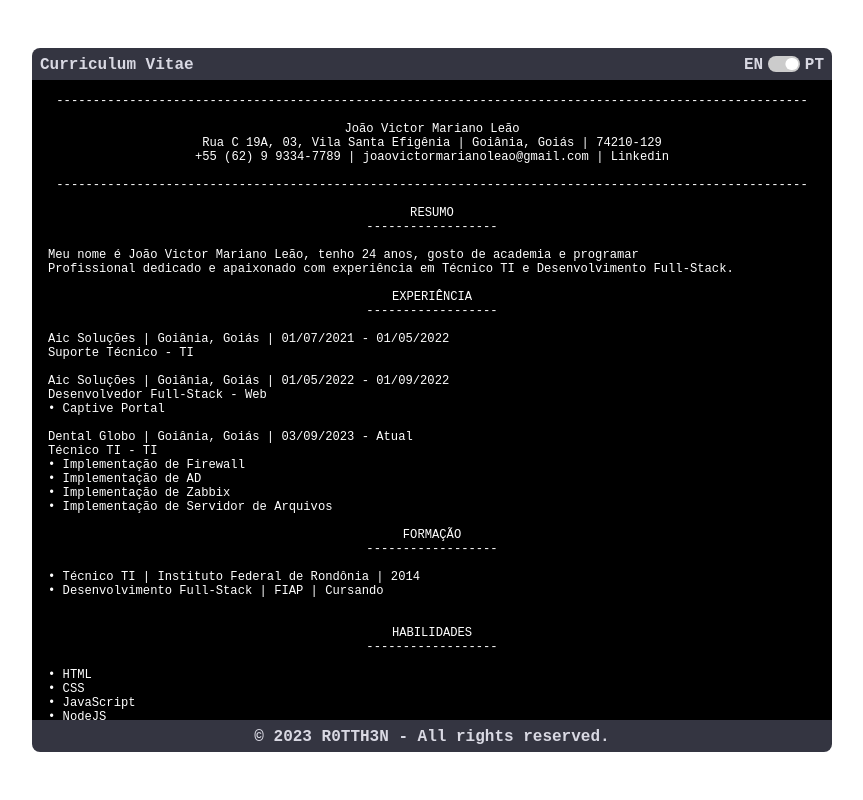
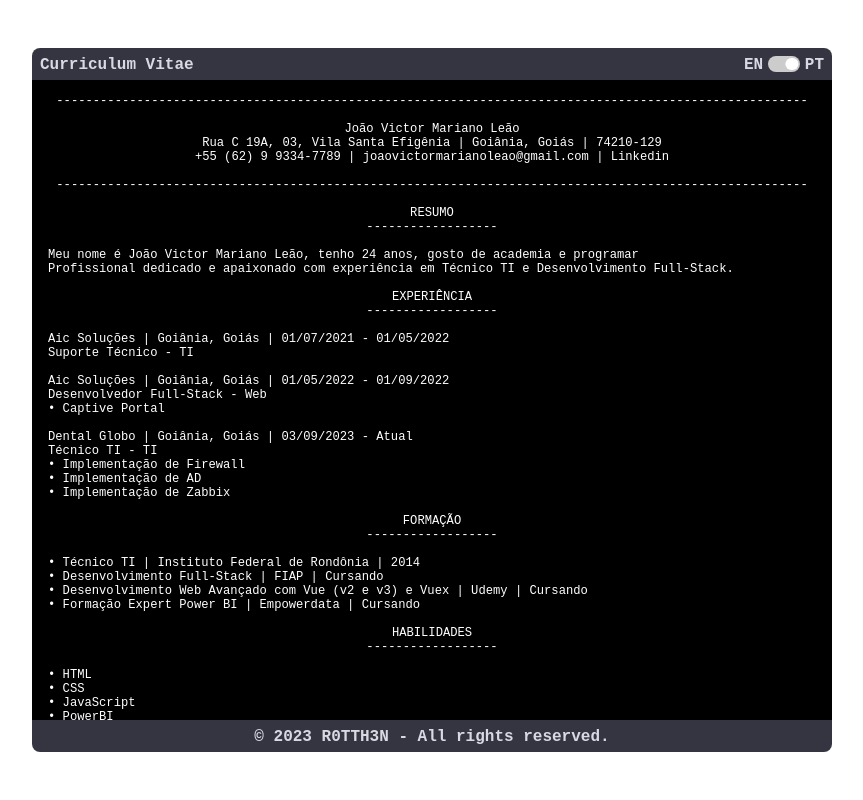
Before and after one commit to jvictormleao/Curriculo, a plain HTML site: page index.html in a window 1280 px wide. Shown: the whole page, without its empty margins (208-1071 px from the left). Drawn offline with Linux system fonts and the light colour scheme.

Commit message:
Update index.html

```diff
--- a/index.html
+++ b/index.html
@@ -55,15 +55,17 @@
                     Técnico TI - TI<br>
                     • Implementação de Firewall<br>
                     • Implementação de AD<br>
-                    • Implementação de Zabbix<br>
-                    • Implementação de Servidor de Arquivos<br><br>
+                    • Implementação de Zabbix<br><br>
                 </p>
                 <p class="titulo">
                     FORMAÇÃO<br>
                     ------------------<br><br></p>
                 <p>
                     • Técnico TI | Instituto Federal de Rondônia | 2014<br>
-		    • Desenvolvimento Full-Stack | FIAP | Cursando<br><br><br>
+		    • Desenvolvimento Full-Stack | FIAP | Cursando<br>
+		    • Desenvolvimento Web Avançado com Vue (v2 e v3) e Vuex | Udemy | Cursando<br>
+		    • Formação Expert Power BI | Empowerdata | Cursando<br><br>
+
                 </p>
                 <p class="titulo">
                     HABILIDADES<br>
@@ -73,6 +75,7 @@
                     • HTML<br>
                     • CSS<br>
                     • JavaScript<br>
+		    • PowerBI<br>
                     • NodeJS<br>
                     • Bootstrap<br>
                     • React<br>
```
